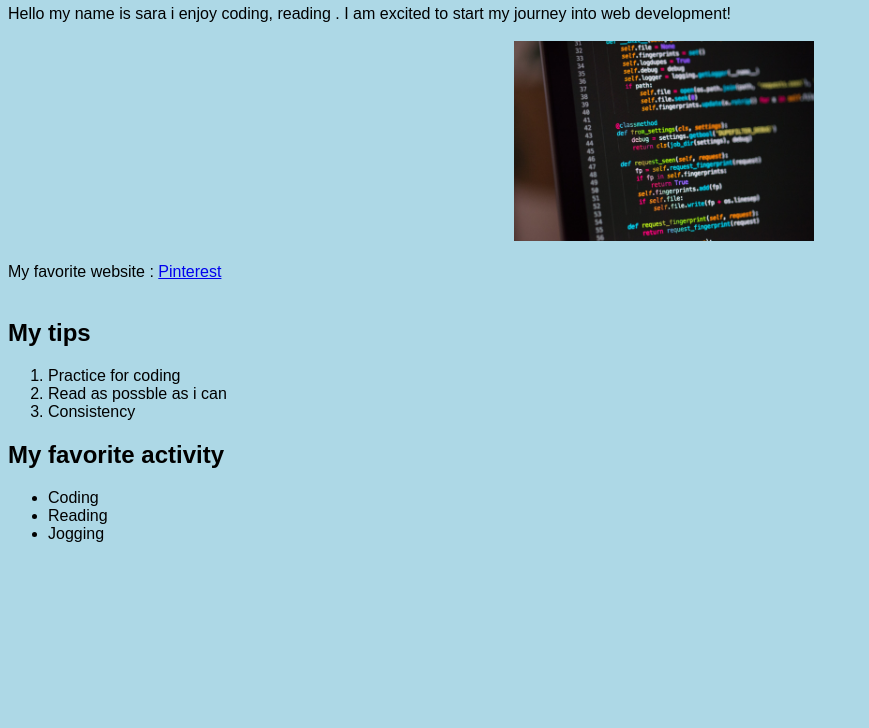
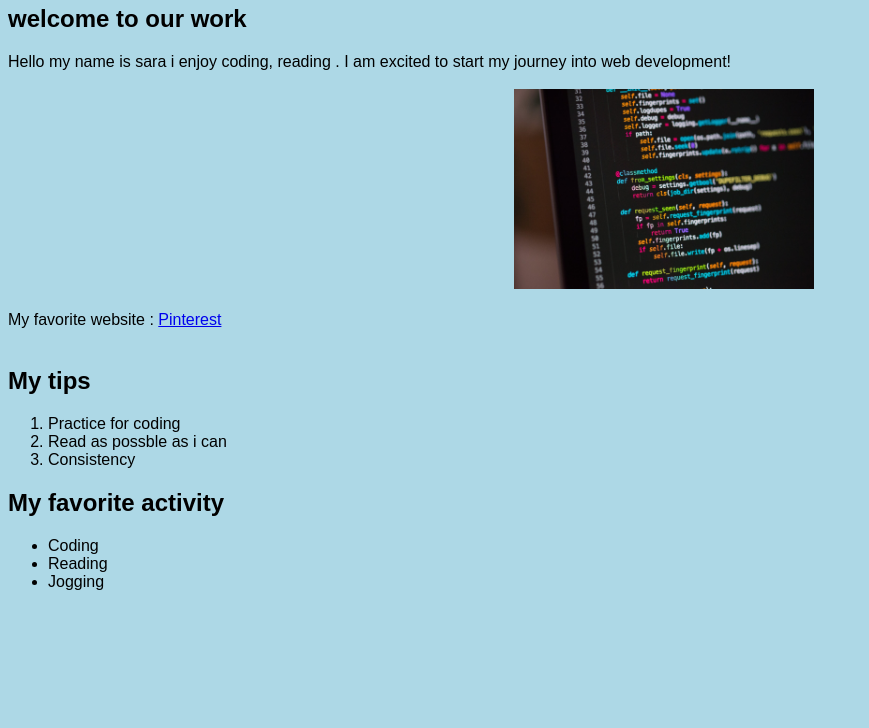
Before and after one commit to saraalw1/Lab2_Sara_Munirah, a plain HTML site: page lab1/index.html in a window 1280 px wide. Shown: the part 72-800 px from the top of the page, without its empty margins (0-869 px from the left). Drawn offline with Linux system fonts and the light colour scheme.

Commit message:
add new line h2

```diff
--- a/lab1/index.html
+++ b/lab1/index.html
@@ -25,6 +25,7 @@
 <body style="font-family:Arial ;">
 
         <h1>Sara and munirah </h1>
+        <h2>welcome to our work</h2>
 Hello my name is sara i enjoy coding, reading . I am excited to start my journey into web development!
 <br/><br/>
     <img src="ph.jpg" alt = "code">
```
